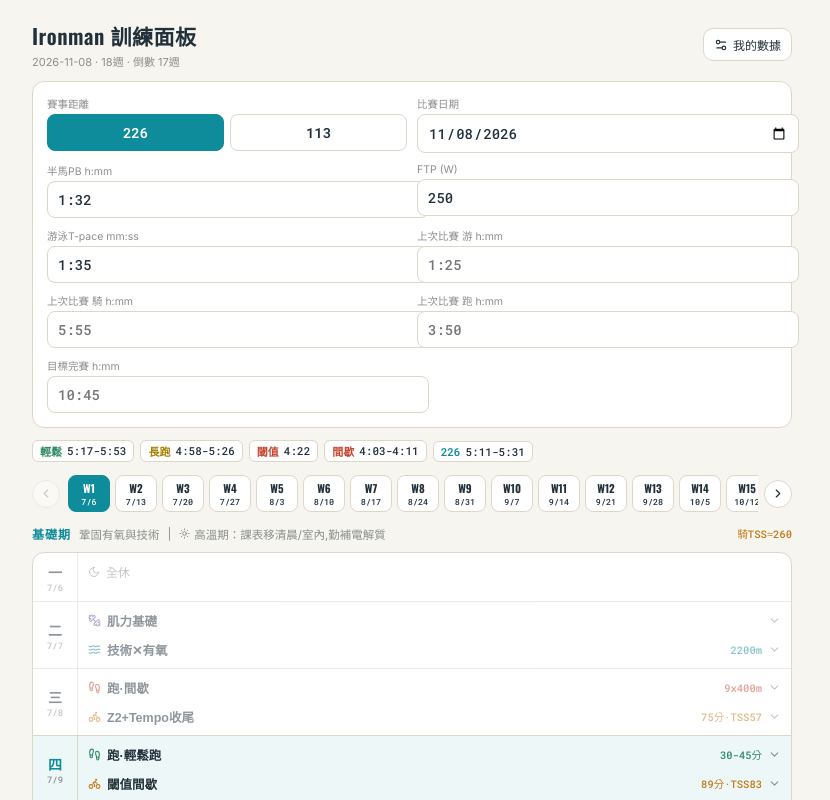
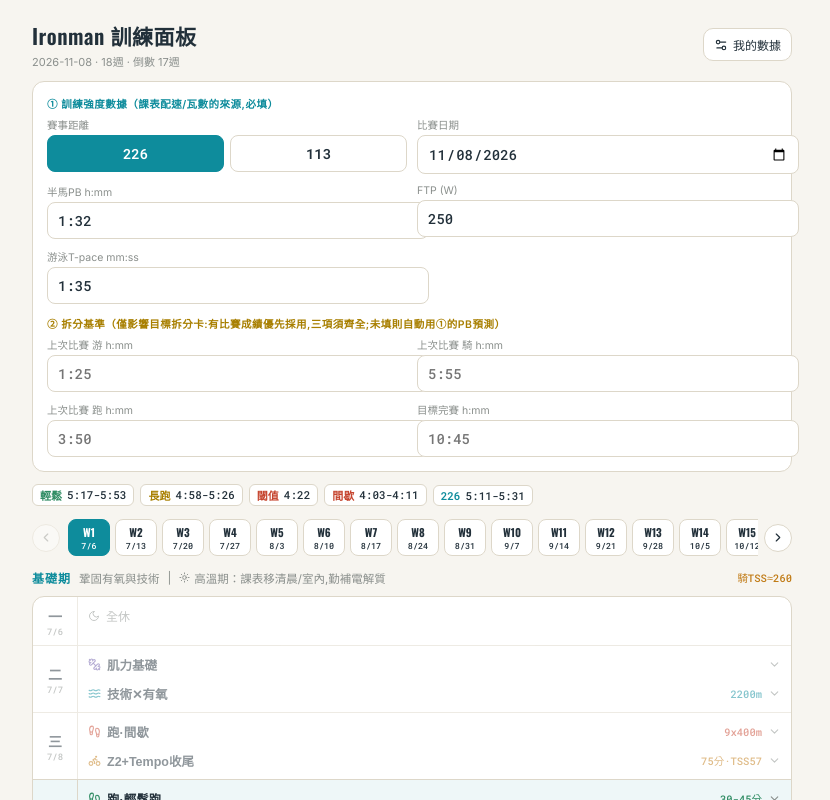
Before and after one commit to tomakworld/Tri2226, a React (Vite) app: page / in a window 1280 px wide. Shown: the top 800 px of the page, without its empty margins (228-1058 px from the left). Built offline with nearby package versions, Linux system fonts and the light colour scheme.

Commit message:
Add files via upload

```diff
--- a/src/App.jsx
+++ b/src/App.jsx
@@ -482,6 +482,7 @@
 
         {editing && (
           <div style={{ background: C.surface, border:`1px solid ${C.line}`, borderRadius:12, padding:14, marginBottom:12 }}>
+            <div style={{ fontSize:10.5, color:C.water, fontWeight:700, marginBottom:6, letterSpacing:0.5 }}>① 訓練強度數據（課表配速/瓦數的來源,必填）</div>
             <div style={{ display:"grid", gridTemplateColumns:"1fr 1fr", gap:10 }}>
               <Field label="賽事距離">
                 <div style={{ display:"flex", gap:6 }}>
@@ -498,6 +499,9 @@
               <Field label="半馬PB h:mm"><input type="text" placeholder="1:32" value={profile.hm} onChange={(e) => saveProfile({ ...profile, hm:e.target.value })} /></Field>
               <Field label="FTP (W)"><input type="number" value={profile.ftp} onChange={(e) => saveProfile({ ...profile, ftp:+e.target.value })} /></Field>
               <Field label="游泳T-pace mm:ss"><input type="text" placeholder="1:35" value={profile.tpace} onChange={(e) => saveProfile({ ...profile, tpace:e.target.value })} /></Field>
+              </div>
+            <div style={{ fontSize:10.5, color:C.gold, fontWeight:700, margin:"12px 0 6px", letterSpacing:0.5 }}>② 拆分基準（僅影響目標拆分卡:有比賽成績優先採用,三項須齊全;未填則自動用①的PB預測）</div>
+            <div style={{ display:"grid", gridTemplateColumns:"1fr 1fr", gap:10 }}>
               <Field label="上次比賽 游 h:mm"><input type="text" placeholder="1:25" value={profile.lastSwim} onChange={(e) => saveProfile({ ...profile, lastSwim:e.target.value })} /></Field>
               <Field label="上次比賽 騎 h:mm"><input type="text" placeholder="5:55" value={profile.lastBike} onChange={(e) => saveProfile({ ...profile, lastBike:e.target.value })} /></Field>
               <Field label="上次比賽 跑 h:mm"><input type="text" placeholder="3:50" value={profile.lastRun} onChange={(e) => saveProfile({ ...profile, lastRun:e.target.value })} /></Field>
@@ -529,7 +533,9 @@
   if (!g) return null;
   let sS=parseHMM(profile.lastSwim), sB=parseHMM(profile.lastBike), sR=parseHMM(profile.lastRun);
   let predicted = false;
-  if (!sS || !sB || !sR) {
+  const filled = [sS,sB,sR].filter(Boolean).length;
+  const partial = filled > 0 && filled < 3;
+  if (filled < 3) {
     const pd = predictSplits(profile, dist);
     if (!pd) return null;
     sS = pd.s; sB = pd.b; sR = pd.r; predicted = true;
@@ -554,6 +560,7 @@
       <div style={{ display:"flex", alignItems:"center", gap:8, marginBottom:6, flexWrap:"wrap" }}>
         <span className="osw" style={{ fontSize:12, color:C.gold, fontWeight:700, letterSpacing:0.5 }}>目標拆分·{dist.id}</span>
         <span style={{ fontSize:10, color: predicted?C.power:C.green, border:`1px solid ${predicted?C.power:C.green}`, borderRadius:4, padding:"1px 5px" }}>{predicted ? "PB預測±10-15%" : "實測"}</span>
+        {partial && <span style={{ fontSize:10, color:C.red }}>⚠ 比賽成績只填{filled}/3項,未達採用門檻,目前用PB預測 — 補齊三項即切換為實測</span>}
         <span style={{ fontSize:11, color:C.muted }}>需進步{improvePct}%{aggressive && <b style={{color:C.red}}> ⚠️偏激進</b>}</span>
         <span className="mono" style={{ fontSize:11, marginLeft:"auto", color: diff===0?C.green:C.red }}>
           合計 {fmtHM(total)}{diff!==0 && `（${diff>0?"+":""}${diff}分）`}
```
